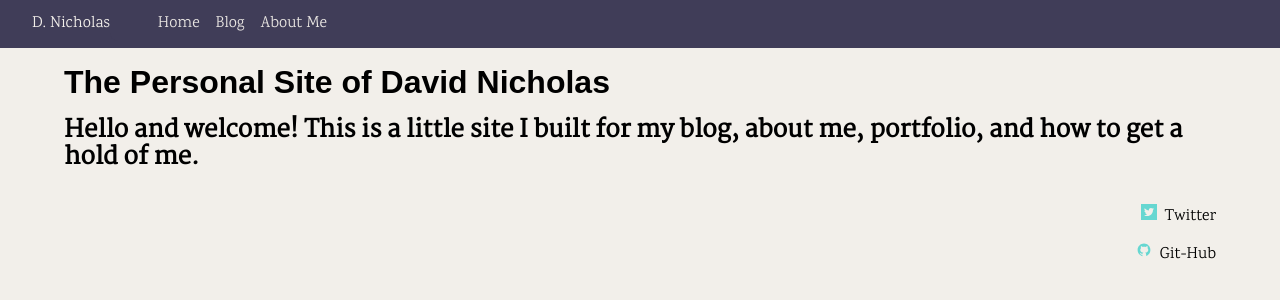
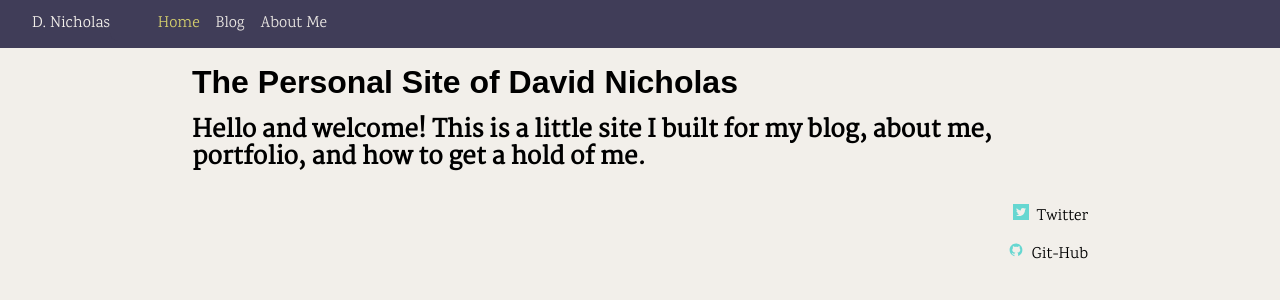
Before and after one commit to dead-alchemy/my-website-next, a Next.js app: page / in a window 1280 px wide. Shown: the top 300 px of the page. Built offline with nearby package versions, Linux system fonts and the light colour scheme; a web font is replaced by a local one.

Commit message:
added routing

```diff
--- a/components/Nav.jsx
+++ b/components/Nav.jsx
@@ -1,9 +1,13 @@
 import {useState} from "react";
+import Link from "next/link";
+import {useRouter} from "next/router";
 
 import styles from "./Nav.module.scss";
 
 const Nav = () => {
 	const [displayMenu, setDisplayMenu] = useState(false);
+
+	const router = useRouter();
 
 	const buttonClick = () => {
 		setDisplayMenu((prevState) => {
@@ -25,9 +29,35 @@ const Nav = () => {
 				}`}
 			>
 				<ul>
-					<li>Home</li>
-					<li>Blog</li>
-					<li>About Me</li>
+					<li
+						className={
+							router.pathname == "/" ? styles["active"] : ""
+						}
+					>
+						<Link href="/">
+							<a>Home</a>
+						</Link>
+					</li>
+					<li
+						className={
+							router.pathname == "/blog" ? styles["active"] : ""
+						}
+					>
+						<Link href="/blog">
+							<a>Blog</a>
+						</Link>
+					</li>
+					<li
+						className={
+							router.pathname == "/aboutme"
+								? styles["active"]
+								: ""
+						}
+					>
+						<Link href="/aboutme">
+							<a>About Me</a>
+						</Link>
+					</li>
 				</ul>
 			</div>
 		</nav>
--- a/components/Nav.module.scss
+++ b/components/Nav.module.scss
@@ -39,6 +39,10 @@
 
 .display__true {
 	animation: closeModal 0.4s ease-out forwards;
+}
+
+.active {
+	color: $color-4-2;
 }
 
 @media screen and (min-width: 750px) {
--- a/pages/_app.js
+++ b/pages/_app.js
@@ -1,7 +1,7 @@
 import {Fragment} from "react";
 import Nav from "../components/Nav";
 import "../styles/normalize.css";
-import "../styles/globals.css";
+import "../styles/globals.scss";
 
 function MyApp({Component, pageProps}) {
 	return (
--- a/styles/Home.module.scss
+++ b/styles/Home.module.scss
@@ -1,9 +1,9 @@
 @import "./colors.scss";
 
 .main {
-	background-color: $color-0-2;
 	height: calc(100% - 3rem);
 	padding: 1rem;
+	margin: 0 2rem;
 }
 
 .contact__info {
@@ -17,5 +17,6 @@
 @media screen and (min-width: 750px) {
 	.main {
 		padding: 1rem 4rem;
+		margin: 0 10%;
 	}
 }
--- a/styles/globals.css
+++ b/styles/globals.scss
@@ -1,9 +1,11 @@
+@import "./colors.scss";
 @import url("https://fonts.googleapis.com/css2?family=Inknut+Antiqua&family=Martel&family=Karma&display=swap");
 html,
 body {
 	padding: 0;
 	margin: 0;
 	min-height: 100vh;
+	background-color: $color-0-2;
 	overflow: auto;
 	font-family: "Karma", sans-serif, -apple-system, BlinkMacSystemFont,
 		Segoe UI, Roboto, Oxygen, Ubuntu, Cantarell, Fira Sans, Droid Sans,
```
Also changed, not shown: public/pictures/home/me.jpg (added).
